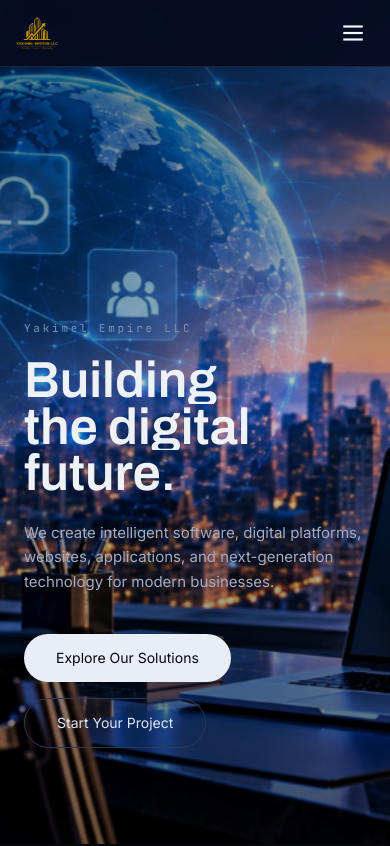
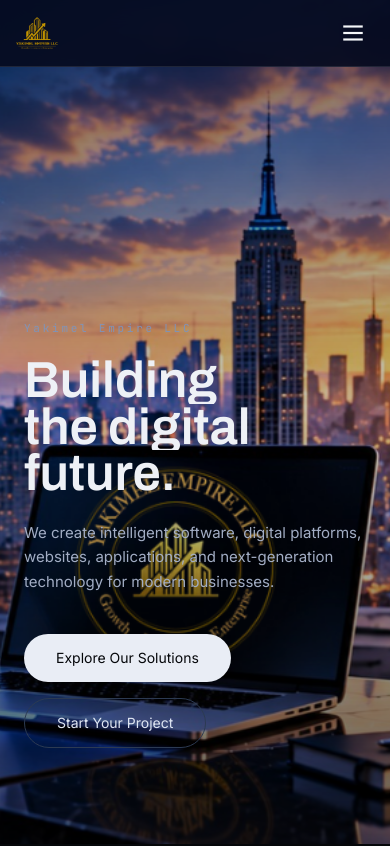
Before and after one commit to sarahsanon21-glitch/yakimel-empire-website, a Next.js app: page / in a window 390 px wide. Shown: the top 846 px of the page. Built offline with nearby package versions, Linux system fonts and the light colour scheme.

Commit message:
Fix mobile background image crop position

```diff
--- a/components/hero/ImageBackgroundHero.tsx
+++ b/components/hero/ImageBackgroundHero.tsx
@@ -94,11 +94,9 @@ export default function ImageBackgroundHero() {
       {/* Base image — always present */}
       <div
   ref={imageRef}
-        className="absolute inset-0 h-full w-full"
+  className="absolute inset-0 h-full w-full bg-cover bg-[position:78%_center] md:bg-center"
   style={{
     backgroundImage: "url('/hero-bg.png')",
-          backgroundSize: "cover",
-          backgroundPosition: "center",
     willChange: "transform",
   }}
 />
```
Lines whose indentation alone changed are shown as unchanged.
